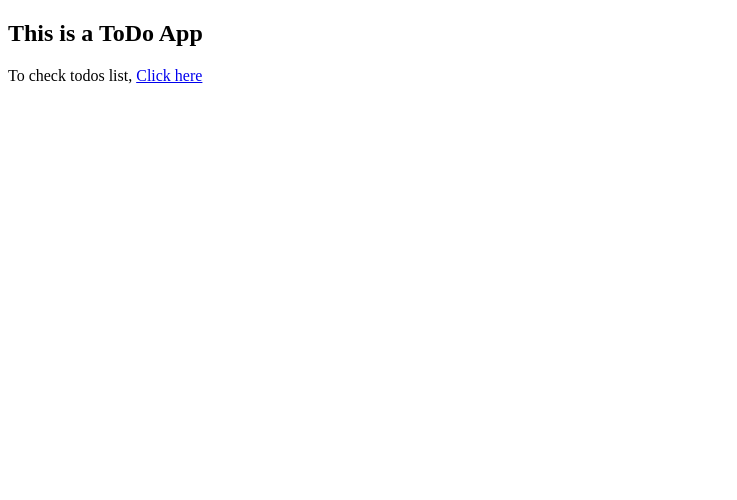
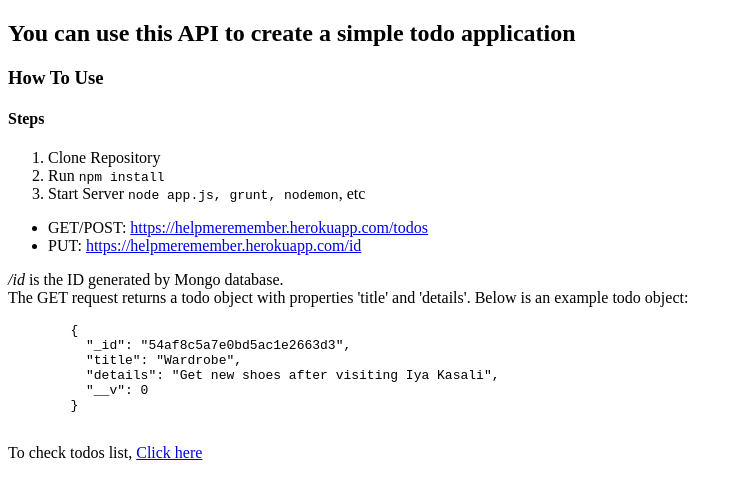
Before and after one commit to andela-taderinola/ToDoApp, a website: page public/index.html in a window 1280 px wide. Shown: the whole page, without its empty margins (0-737 px from the left). Drawn offline with Linux system fonts and the light colour scheme.

Commit message:
Index page updated with documentation

```diff
--- a/public/index.html
+++ b/public/index.html
@@ -2,10 +2,32 @@
 <html lang="en">
   <head>
     <meta charset="utf-8">
-    <title>ToDos App</title>
+    <title>Todo API</title>
   </head>
   <body>
-    <h2>This is a ToDo App</h2>
+    <h2>You can use this API to create a simple todo application</h2>
+    <h3>How To Use</h3>
+    <h4>Steps</h4>
+    <ol>
+      <li>Clone Repository</li>
+      <li>Run <code>npm install</code></li>
+      <li>Start Server <code>node app.js, grunt, nodemon</code>, etc</li>
+    </ol>
+    <ul>
+      <li>GET/POST: <a href="https://helpmeremember.herokuapp.com/todos">https://helpmeremember.herokuapp.com/todos</a></li>
+      <li>PUT: <a href="https://helpmeremember.herokuapp.com/id">https://helpmeremember.herokuapp.com/id</a></li>
+    </ul>
+    <p><em>/id</em> is the ID generated by Mongo database.</br>The GET request returns a todo object with properties 'title' and 'details'. Below is an example todo object:</p>
+    <code>
+      <pre>
+        {
+          "_id": "54af8c5a7e0bd5ac1e2663d3",
+          "title": "Wardrobe",
+          "details": "Get new shoes after visiting Iya Kasali",
+          "__v": 0
+        }
+      </pre>
+    </code>
     <p>To check todos list, <a href="https://helpmeremember.herokuapp.com/todos">Click here</a></p>
   </body>
 </html>
```
Also changed, not shown: README.md.
